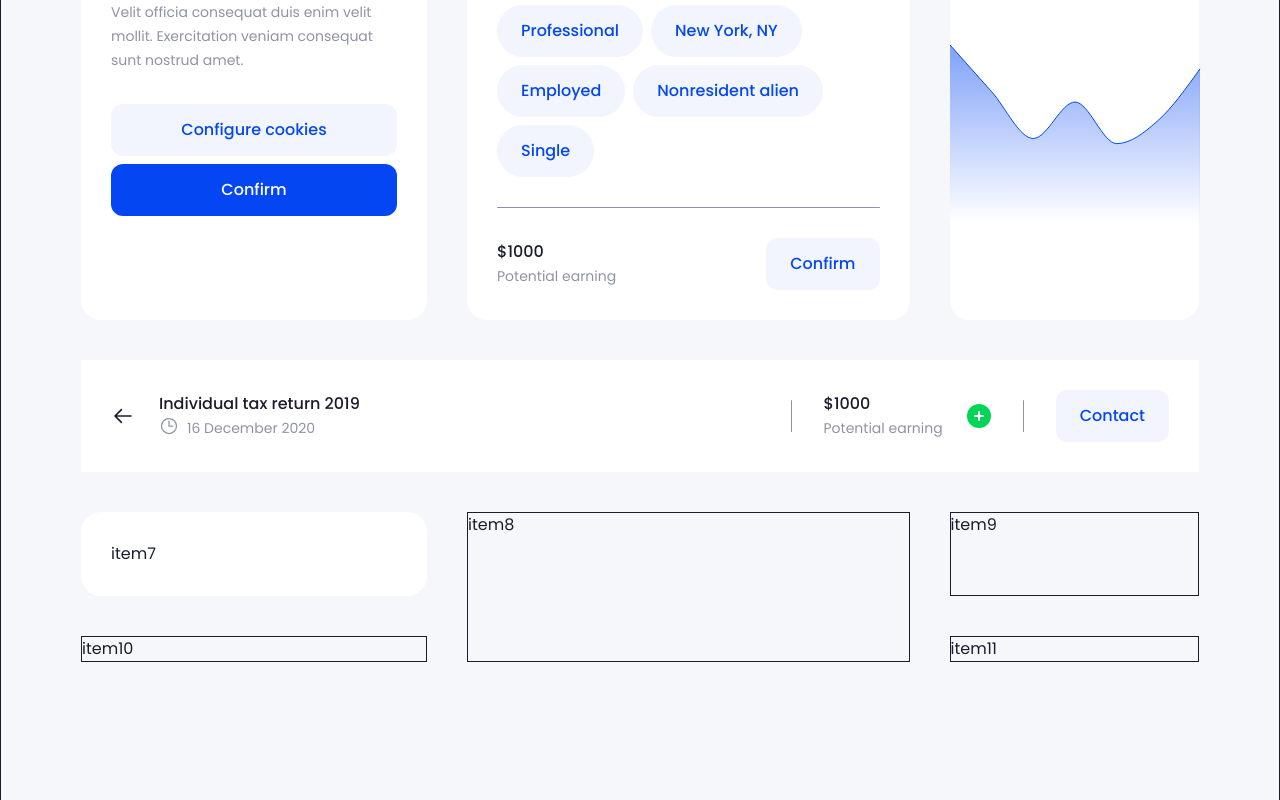
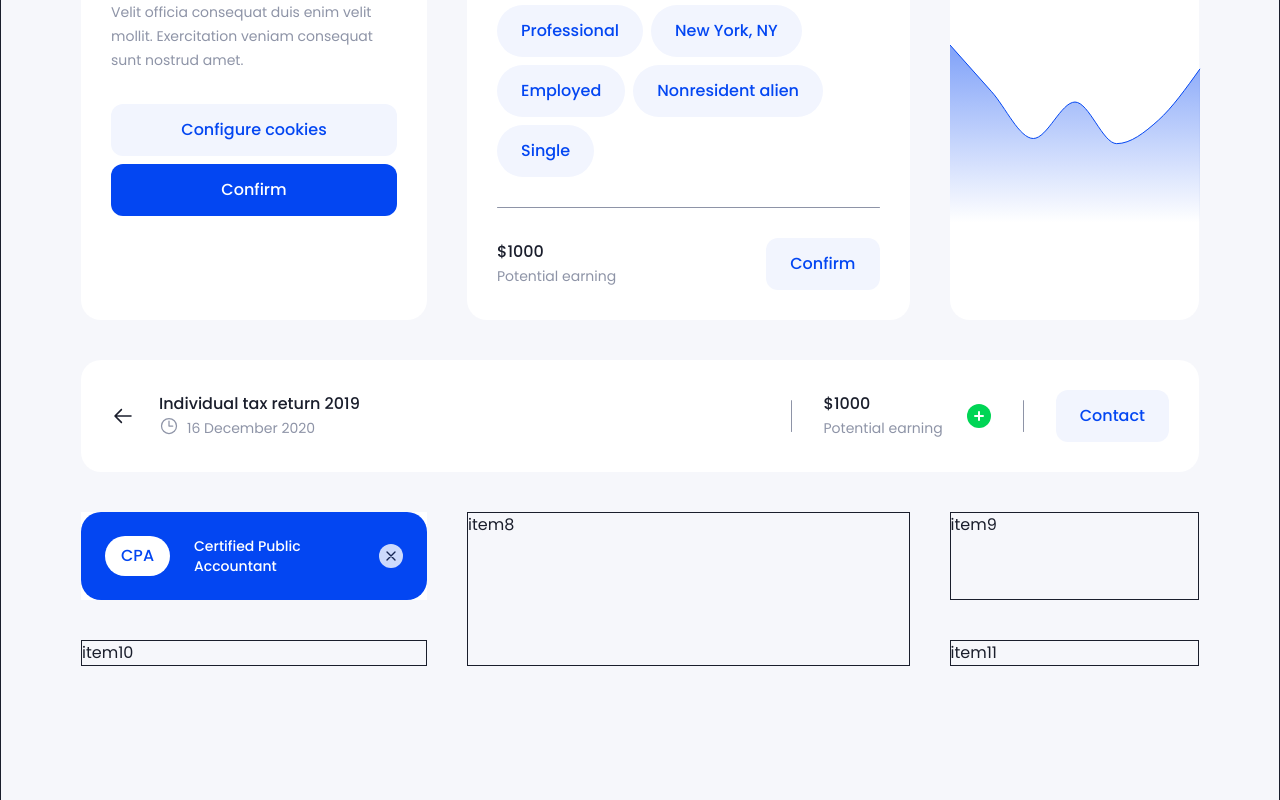
Before and after one commit to masudrahman-dev/grid-on, a React (Vite) app: page / in a window 1280 px wide. Shown: the part 515-1315 px from the top of the page. Built offline with nearby package versions, Linux system fonts and the light colour scheme.

Commit message:
cartified accountatn done

```diff
--- a/src/App.tsx
+++ b/src/App.tsx
@@ -8,6 +8,8 @@ import ProsMilestone from "./components/organisms/pros-milestone/ProsMilestone";
 import CookiesCard from "./components/organisms/cookies-card/CookiesCard";
 import TaxReturn2 from "./components/organisms/tax-return-2/TaxReturn2";
 import TaxReturn3 from "./components/organisms/tax-return-3/TaxReturn3";
+import CrossIcon from "./components/icons/cross-icon/CrossIcon";
+import Button from "./components/atoms/button/Button";
 
 const App = () => {
   return (
@@ -29,11 +31,23 @@ const App = () => {
         <div className="col-span-5   row-span-2   rounded bg-white p-base  ">
           <TaxReturn2 />
         </div>
-        <div className="group col-span-full row-span-1 bg-white p-base ">
+        <div className="group col-span-full row-span-1 rounded bg-white p-base ">
           <TaxReturn3 />
         </div>
-        <div className="col-span-4  row-span-1 rounded bg-white p-base ">
-          item7
+        <div className="col-span-4  row-span-1  bg-white ">
+          <div className="flex items-center justify-between rounded bg-primary p-6">
+            <div className="space-x-6 flex items-center">
+              <Button className="rounded-full bg-white px-4 py-2 text-primary">
+                CPA
+              </Button>
+              <p className="text-sm font-medium text-white">
+                Certified Public Accountant
+              </p>
+            </div>
+            <button className="inline-flex items-center justify-start rounded-full bg-white p-1 text-paragraph opacity-80">
+              <CrossIcon className="h-4 w-4 stroke-2" />
+            </button>
+          </div>
         </div>
         <div className="col-span-5 row-span-2  border ">item8</div>
         <div className="col-span-3  border ">item9</div>
```
